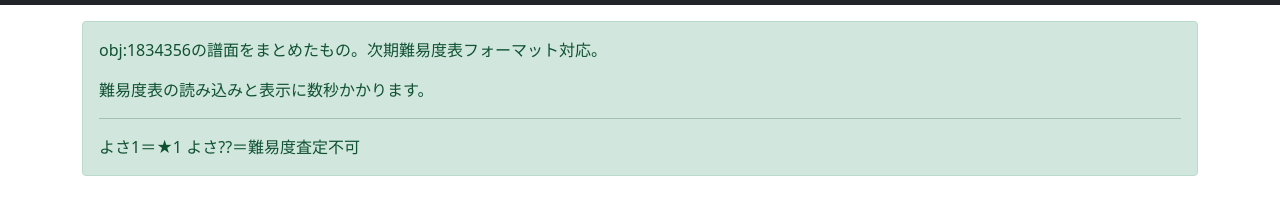
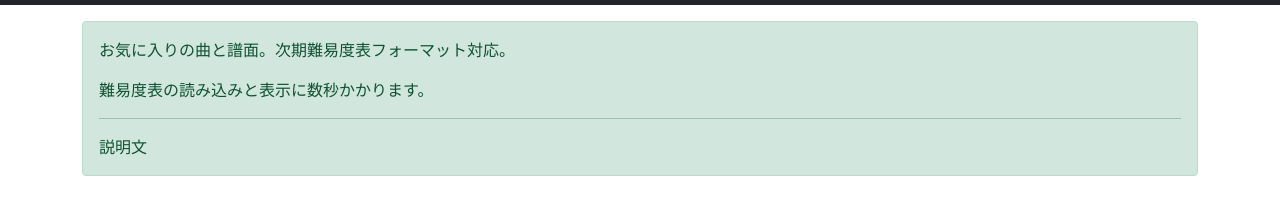
Before and after one commit to 1834356/favorite, a plain HTML site: page index.html in a window 1280 px wide. Shown: the part 45-260 px from the top of the page. Drawn offline with nearby package versions, Linux system fonts and the light colour scheme; no server answers.

Commit message:
Update index.html

```diff
--- a/index.html
+++ b/index.html
@@ -2,7 +2,7 @@
 <html lang="ja">
 
 <head>
-    <title>yosagoro-chart</title>
+    <title>favorite</title>
     <meta charset="UTF-8">
     <meta http-equiv="X-UA-Compatible" content="IE=edge">
     <meta name="viewport" content="width=device-width, initial-scale=1.0">
@@ -27,10 +27,10 @@
     <div class="container">
 
         <div class="alert alert-success mb-3" role="alert">
-            <p>obj:1834356の譜面をまとめたもの。次期難易度表フォーマット対応。</p>
+            <p>お気に入りの曲と譜面。次期難易度表フォーマット対応。</p>
             <p>難易度表の読み込みと表示に数秒かかります。</p>
             <hr>
-            <p class="mb-0">よさ1＝★1 よさ??＝難易度査定不可</p>
+            <p class="mb-0">説明文</p>
         </div>
 
 
```
